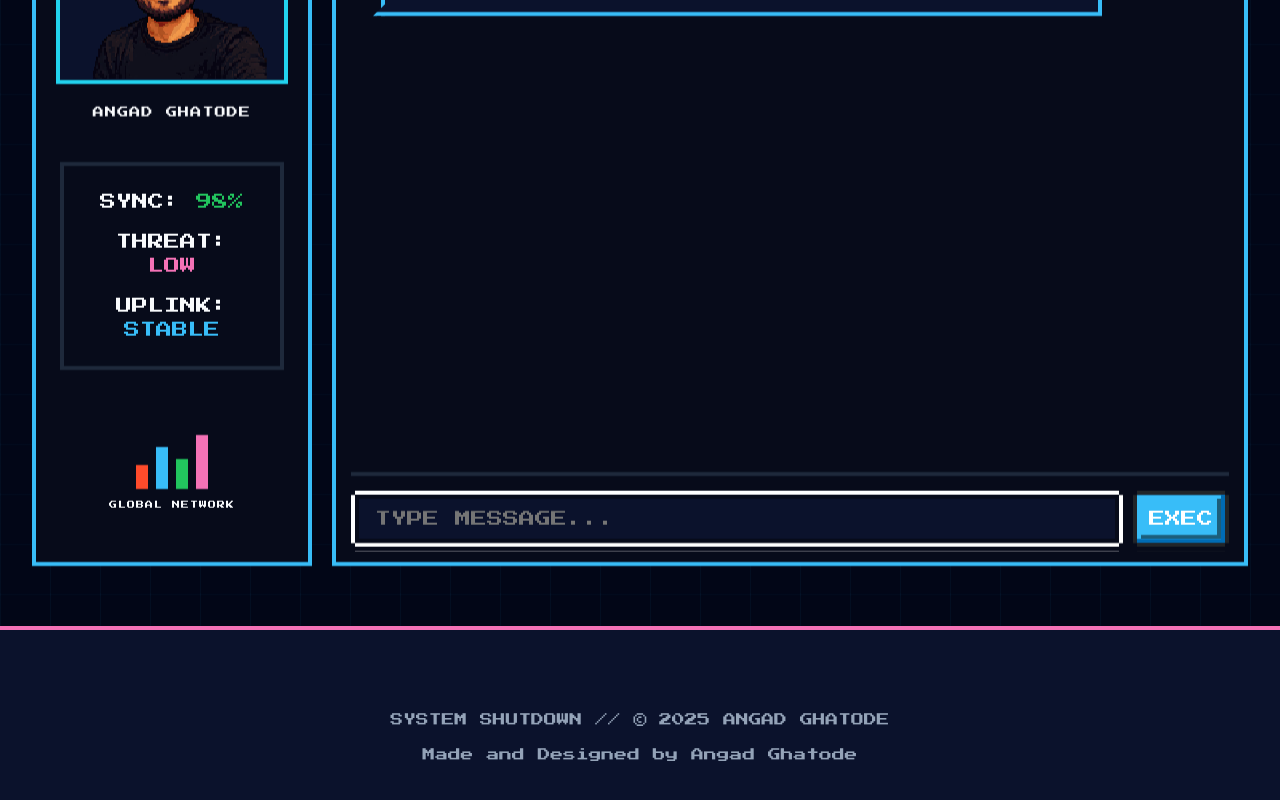
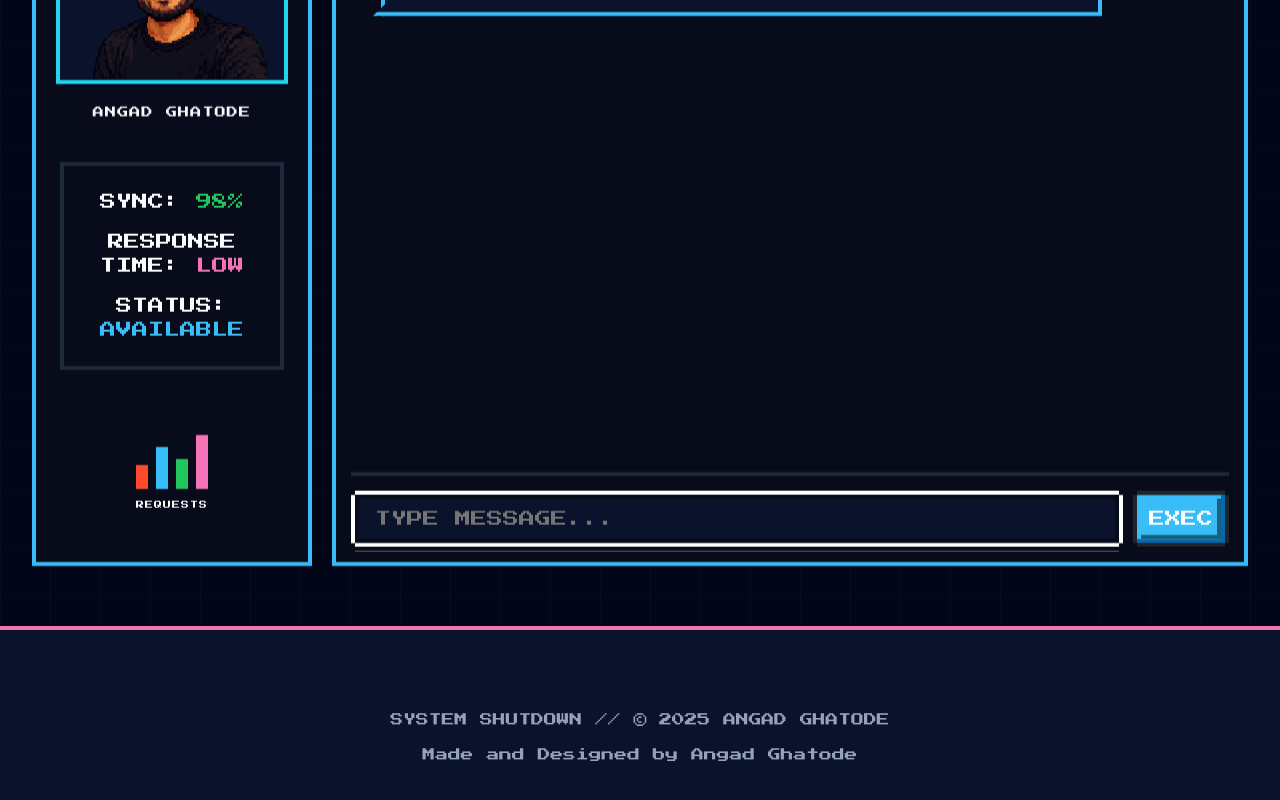
Before and after one commit to angadghatode/portfolio_website, a React (Vite) app: page /#/ai in a window 1280 px wide. Shown: the part 1016-1816 px from the top of the page. Built offline with nearby package versions, Linux system fonts and the light colour scheme.

Commit message:
refactor: simplify UI terminology, optimize mobile layout constraints, and add Firebase dependency

```diff
--- a/src/AiTerminal.jsx
+++ b/src/AiTerminal.jsx
@@ -86,8 +86,8 @@ const AiTerminal = ({ messages, setMessages }) => {
             <p className="portrait-name">Angad Ghatode</p>
             <div className="status-box nes-container is-dark">
               <p>SYNC: <span className="nes-text is-success">98%</span></p>
-              <p>THREAT: <span className="nes-text is-error">LOW</span></p>
-              <p>UPLINK: <span className="nes-text is-primary">STABLE</span></p>
+              <p>RESPONSE TIME: <span className="nes-text is-error">LOW</span></p>
+              <p>STATUS: <span className="nes-text is-primary">AVAILABLE</span></p>
             </div>
 
             <div className="data-visualizer">
@@ -97,7 +97,7 @@ const AiTerminal = ({ messages, setMessages }) => {
                 <div className="bar" style={{ height: '50%', background: '#22c55e' }}></div>
                 <div className="bar" style={{ height: '90%', background: '#f472b6' }}></div>
               </div>
-              <p className="visualizer-label">GLOBAL NETWORK</p>
+              <p className="visualizer-label">REQUESTS</p>
             </div>
           </aside>
 
--- a/src/App.css
+++ b/src/App.css
@@ -874,6 +874,7 @@ body,
   display: flex;
   flex-direction: column;
   height: 100dvh;
+  overflow: hidden;
   padding-top: 80px;
   padding-bottom: 60px;
   background-image:
@@ -882,12 +883,20 @@ body,
   background-size: 50px 50px;
 }
 
+.ai-page-wrapper .content-width-limiter {
+  height: 100%;
+  display: flex;
+  flex-direction: column;
+}
+
 .ai-terminal-layout {
   display: grid;
   grid-template-columns: 280px 1fr;
   gap: 20px;
   margin-top: 30px;
   align-items: stretch;
+  flex: 1;
+  min-height: 0;
 }
 
 .ai-sidebar {
@@ -945,6 +954,8 @@ body,
   display: flex;
   flex-direction: column;
   position: relative;
+  flex: 1;
+  min-height: 0;
 }
 
 .terminal-header {
@@ -962,6 +973,7 @@ body,
   display: flex;
   flex-direction: column;
   scroll-behavior: smooth;
+  min-height: 0;
 }
 
 .bubble-row {
@@ -1066,9 +1078,11 @@ body,
 @media (max-width: 768px) {
   .ai-terminal-layout {
     grid-template-columns: 1fr;
+    grid-template-rows: auto 1fr;
     font-size: 12px;
     gap: 0.5rem;
-
+    flex: 1;
+    min-height: 0;
   }
 
   /* On mobile: stack layout, hide data-visualizer and status-box only */
@@ -1082,22 +1096,12 @@ body,
   }
 
   .ai-page-wrapper {
-    height: 100dvh;
-    overflow: hidden;
-    padding-top: 70px;
+    padding-top: 20px;
     padding-bottom: 0;
   }
 
   .terminal-window {
-    border: 4px solid var(--accent-blue);
-    background: var(--bg-card);
     padding: 12px;
-    display: flex;
-    flex-direction: column;
-    flex: 1;
-    min-height: 0;
-    /* CRITICAL for mobile flex scrolling */
-    height: auto;
   }
 
   .footer-bar {
--- a/src/App.jsx
+++ b/src/App.jsx
@@ -226,7 +226,7 @@ function App() {
                 {/* ═══════ PROJECT QUEST ═══════ */}
                 <section id="quests" className="portfolio-section hidden-reveal">
                   <div className="section-header">
-                    <h2 className="nes-text is-primary section-title">ACTIVE QUESTS</h2>
+                    <h2 className="nes-text is-primary section-title">PROJECTS</h2>
                     <div className="header-line"></div>
                   </div>
                   <div className="mission-grid">
@@ -241,7 +241,7 @@ function App() {
                         <div className="mission-tech-tags">
                           <span>PixiJS</span><span>Vanilla JS</span><span>HTML5 Canvas</span><span>Vite</span>
                         </div>
-                        <a href="https://myparallel.com.au" target="_blank" rel="noopener noreferrer" className="nes-btn is-primary" style={{ textDecoration: 'none', display: 'inline-block', marginTop: '15px' }}>LAUNCH CO-OP</a>
+                        <a href="https://myparallel.com.au" target="_blank" rel="noopener noreferrer" className="nes-btn is-primary" style={{ textDecoration: 'none', display: 'inline-block', marginTop: '15px' }}>CHECK IT OUT HERE</a>
                       </div>
                     </div>
                   </div>
@@ -250,7 +250,7 @@ function App() {
                 {/* ═══════ EXPANDED TECH ARSENAL ═══════ */}
                 <section id="skills" className="portfolio-section hidden-reveal">
                   <div className="section-header">
-                    <h2 className="nes-text is-warning section-title">TECH ARSENAL</h2>
+                    <h2 className="nes-text is-warning section-title">TECH STACK</h2>
                     <div className="header-line" style={{ background: 'linear-gradient(90deg, #f7d51d, transparent)' }}></div>
                   </div>
 
@@ -274,7 +274,7 @@ function App() {
                 {/* ═══════ CONTACT UPLINK — Full-width redesign ═══════ */}
                 <section id="contact" className="uplink-section hidden-reveal">
                   <div className="section-header">
-                    <h2 className="nes-text is-error section-title">UPLINK</h2>
+                    <h2 className="nes-text is-error section-title">CONTACT</h2>
                     <div className="header-line" style={{ background: 'linear-gradient(90deg, var(--status-error), transparent)' }}></div>
                   </div>
 
@@ -303,7 +303,6 @@ function App() {
 
                       <div className="uplink-info-block">
                         <h3 className="uplink-info-label">SIGNAL STATUS</h3>
-                        <div className="signal-row"><span>UPLINK</span><span className="nes-text is-success">STABLE</span></div>
                         <div className="signal-row"><span>RESPONSE TIME</span><span className="nes-text is-primary">{'<'} 24H</span></div>
                         <div className="signal-row"><span>AVAILABILITY</span><span className="nes-text is-warning">OPEN</span></div>
                       </div>
@@ -314,8 +313,7 @@ function App() {
                     {/* Right — Form */}
                     <div className="uplink-form-panel">
                       <div className="uplink-form-header">
-                        <span className="rec-light">● REC</span>
-                        <span className="uplink-form-title">TRANSMISSION CONSOLE</span>
+                        <span className="uplink-form-title">LEAVE A MESSAGE</span>
                       </div>
                       <p className={`uplink-status-msg ${submitStatus === 'ERROR' ? 'status-error' :
                         submitStatus === 'SUCCESS' ? 'status-success' :
@@ -324,7 +322,7 @@ function App() {
                       <form onSubmit={handleUpload} className="uplink-form">
                         <div className="uplink-field-row">
                           <div className="uplink-field">
-                            <label>OPERATOR</label>
+                            <label>NAME</label>
                             <input
                               type="text"
                               className="nes-input is-dark"
@@ -336,7 +334,7 @@ function App() {
                             />
                           </div>
                           <div className="uplink-field">
-                            <label>RETURN ADDRESS</label>
+                            <label>EMAIL</label>
                             <input
                               type="email"
                               className="nes-input is-dark"
@@ -349,7 +347,7 @@ function App() {
                           </div>
                         </div>
                         <div className="uplink-field">
-                          <label>DATA PACKET</label>
+                          <label>MESSAGE</label>
                           <textarea
                             className="nes-textarea is-dark"
                             placeholder="Type your message..."
@@ -364,7 +362,7 @@ function App() {
                           className={`nes-btn ${submitStatus === 'SENDING' ? 'is-disabled' : 'is-error'} uplink-submit-btn`}
                           disabled={submitStatus === 'SENDING'}
                         >
-                          {submitStatus === 'SENDING' ? 'TRANSMITTING...' : 'INITIATE UPLOAD'}
+                          {submitStatus === 'SENDING' ? 'TRANSMITTING...' : 'SEND'}
                         </button>
                       </form>
                     </div>
```
Also changed, not shown: package.json (+5 -4 lines), 1 other file (tests, documents, lock files or other folders).
